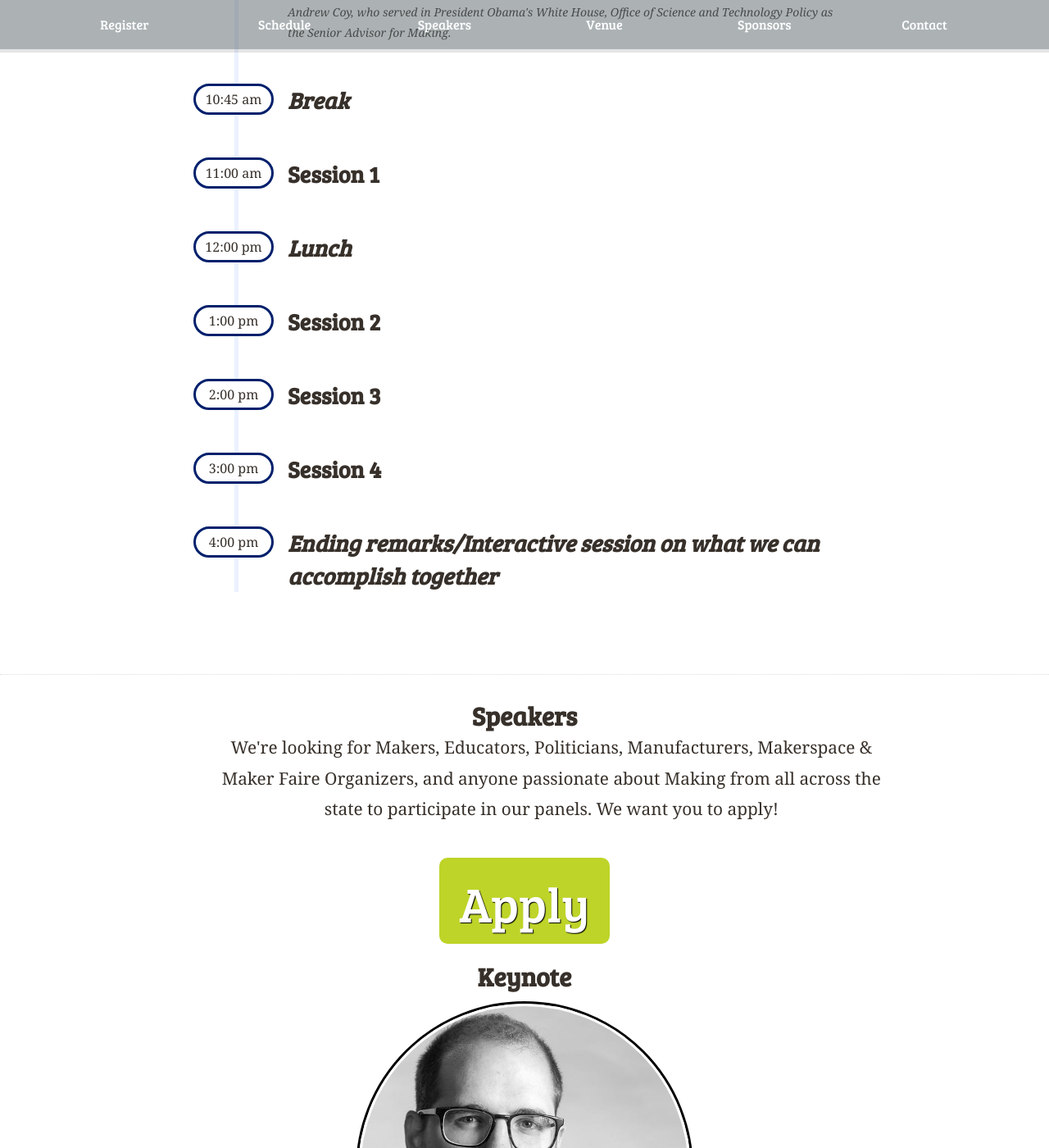
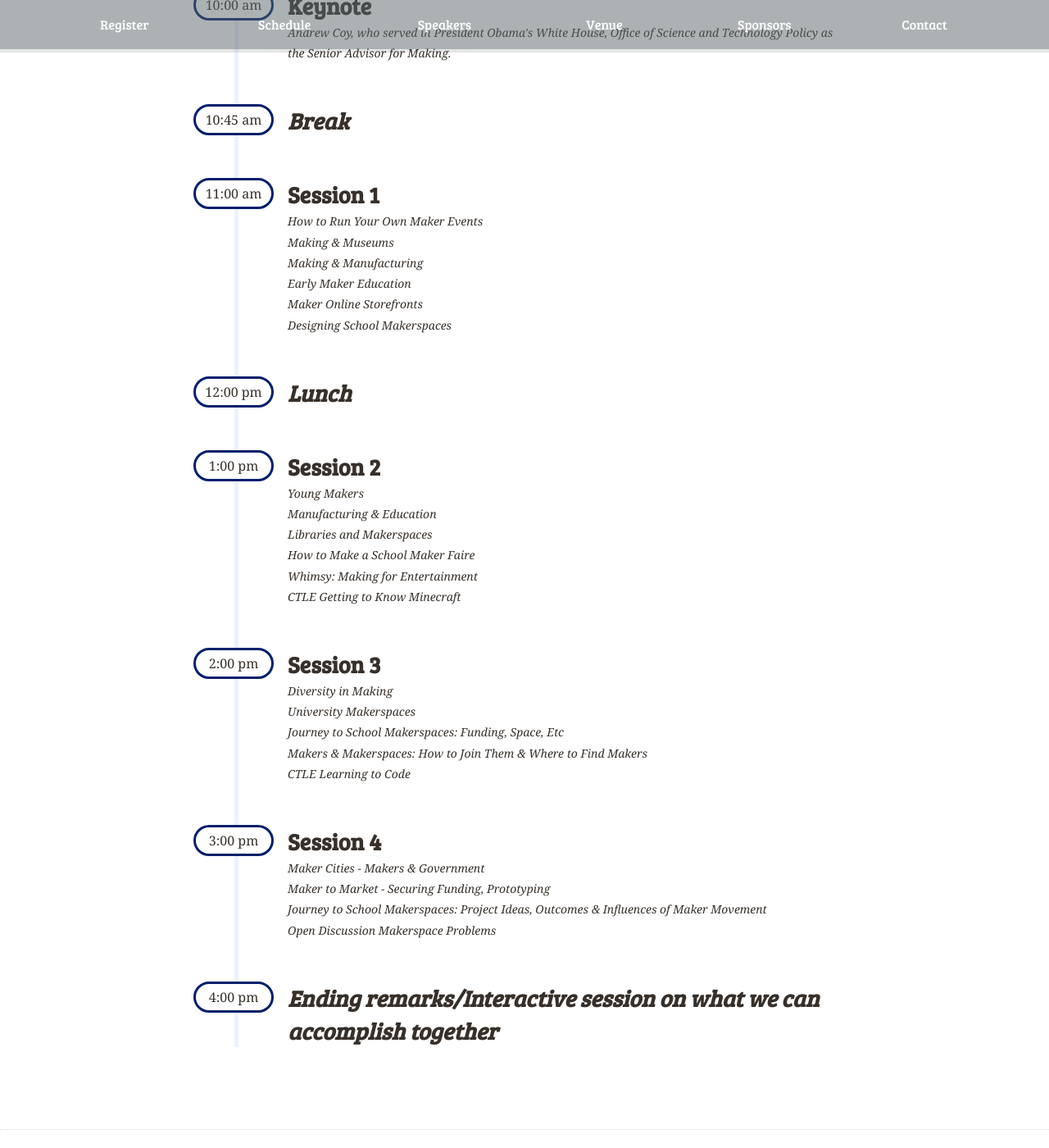
Before and after one commit to nysmakers/nysmakers.github.io, a Jekyll site: the page built from index.html, in a window 1280 px wide and 1400 px high, scrolled down 2041 px. Shown: the whole window at 82% size. Built offline with Jekyll 4.4.1, drawn with Linux system fonts in a browser that asks for light colours; some web fonts are replaced; comment, search, counter and statistics services are not loaded; some of the changed text lies outside the part shown.

Commit message:
Added initial panels with no styling

```diff
--- a/index.html
+++ b/index.html
@@ -71,6 +71,7 @@
         <h3>Friday, 3/24</h3>
         <h4>New York State Maker Summit</h4>
         <p>9am-6pm, <a href="https://goo.gl/maps/3WBNNTc3kCN2">Desmond Hotels Albany</a></p>
+        <p>Multiple tracks will be offered throughout the day to cover a wide spectrum of topics within the maker movement.</p>
         <div class="fullschedule">
           <div class="slot break">
             <span class="time">8:00 am</span>
@@ -94,6 +95,12 @@
           <div class="slot">
             <span class="time">11:00 am</span>
             <h2>Session 1</h2>
+            <p>How to Run Your Own Maker Events</p>
+            <p>Making & Museums</p>
+            <p>Making & Manufacturing</p>
+            <p>Early Maker Education</p>
+            <p>Maker Online Storefronts</p>
+            <p>Designing School Makerspaces</p>
           </div>
 
           <div class="slot break">
@@ -104,16 +111,31 @@
           <div class="slot">
             <span class="time">1:00 pm</span>
             <h2>Session 2</h2>
+            <p>Young Makers</p>
+            <p>Manufacturing & Education</p>
+            <p>Libraries and Makerspaces</p>
+            <p>How to Make a School Maker Faire</p>
+            <p>Whimsy: Making for Entertainment</p>
+            <p>CTLE Getting to Know Minecraft</p>
           </div>
 
           <div class="slot">
             <span class="time">2:00 pm</span>
             <h2>Session 3</h2>
+            <p>Diversity in Making</p>
+            <p>University Makerspaces</p>
+            <p>Journey to School Makerspaces: Funding, Space, Etc</p>
+            <p>Makers & Makerspaces: How to Join Them & Where to Find Makers</p>
+            <p>CTLE Learning to Code</p>
           </div>
 
           <div class="slot">
             <span class="time">3:00 pm</span>
             <h2>Session 4</h2>
+            <p>Maker Cities - Makers & Government</p>
+            <p>Maker to Market - Securing Funding, Prototyping</p>
+            <p>Journey to School Makerspaces: Project Ideas, Outcomes & Influences of Maker Movement</p>
+            <p>Open Discussion Makerspace Problems</p>
           </div>
 
 
```
